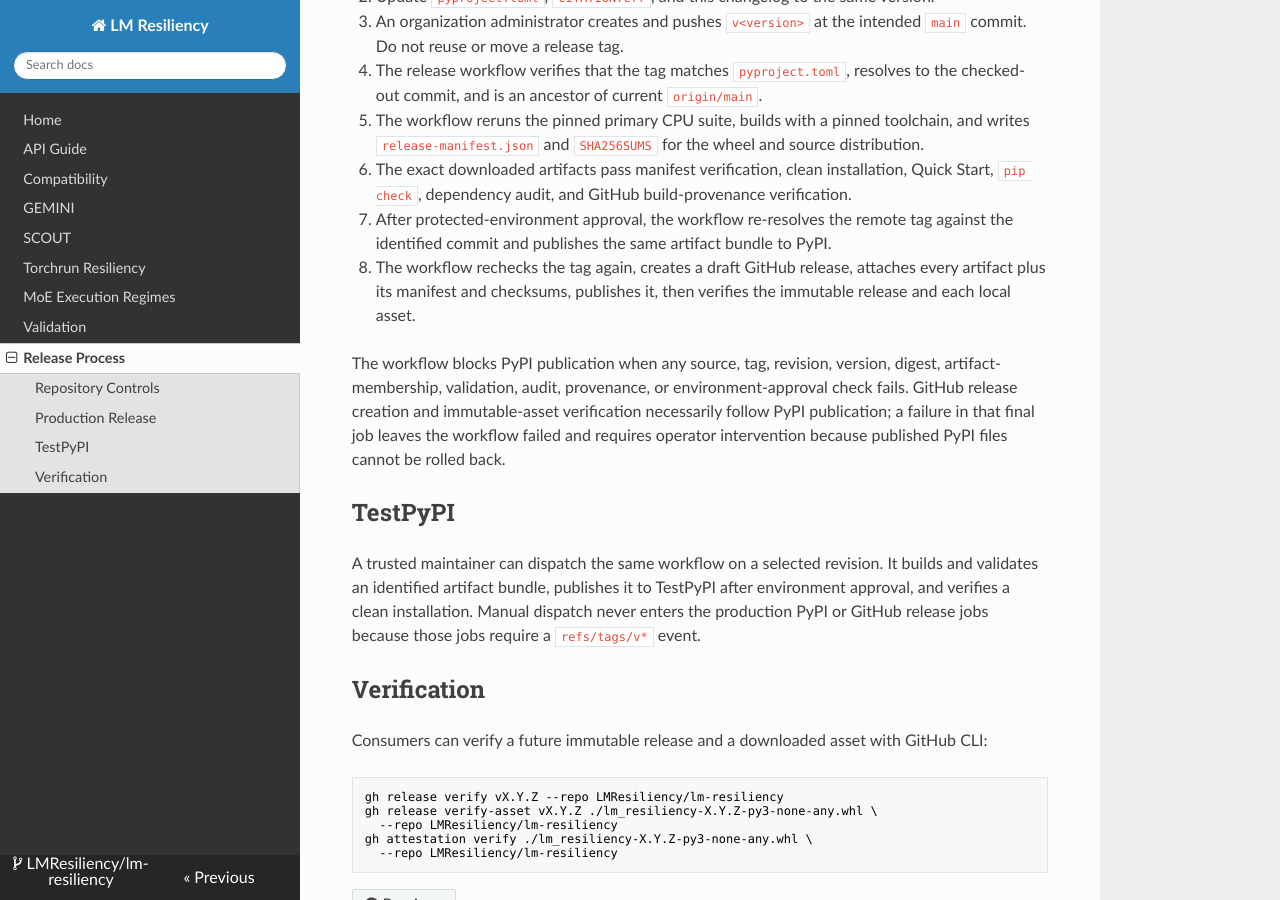
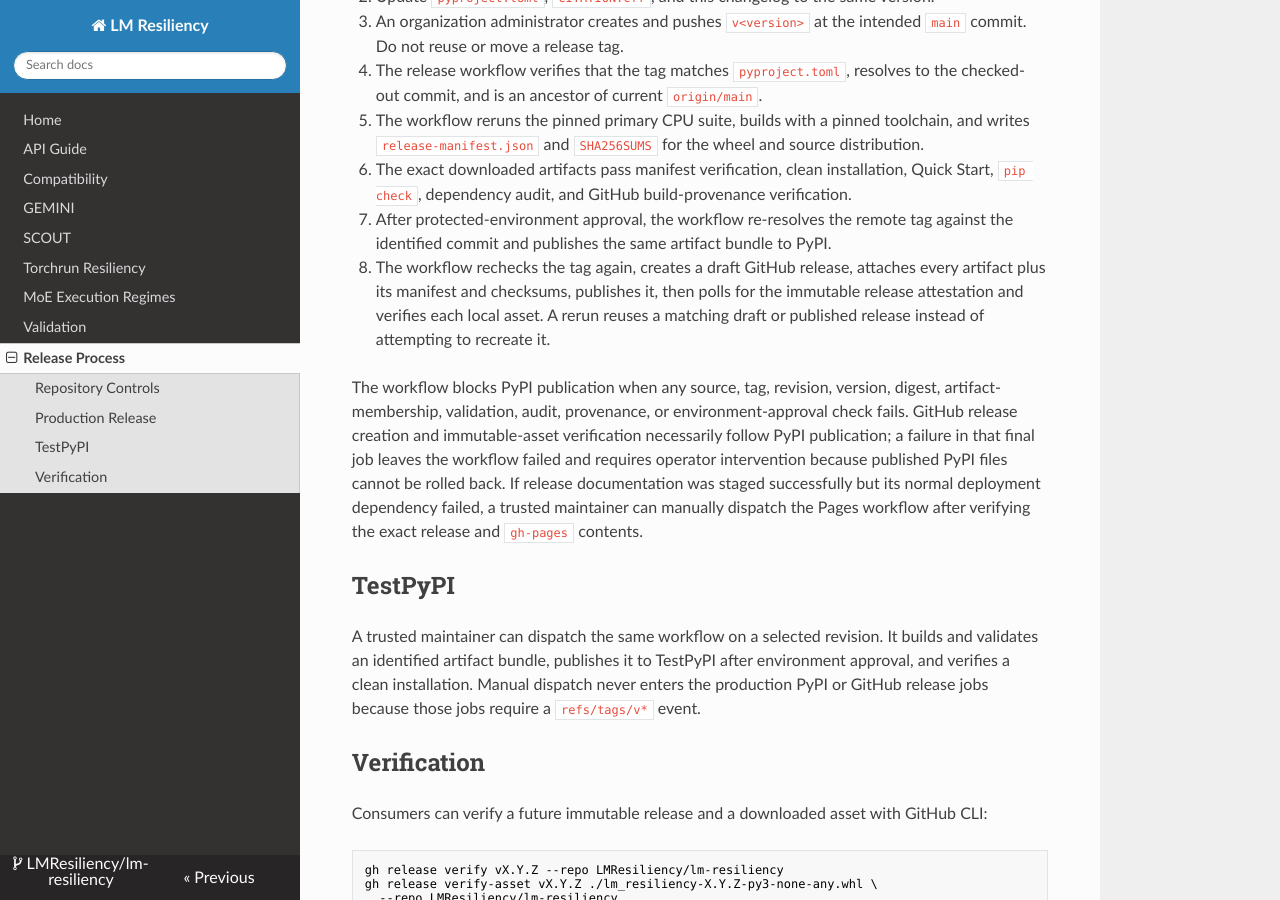
Before and after one commit to LMResiliency/lm-resiliency, an MkDocs documentation site: the page built from docs/release.md, in a window 1280 px wide and 900 px high, scrolled down 604 px. Built offline with MkDocs 1.6.1, drawn with Linux system fonts in a browser that asks for light colours; nearby versions of some CDN libraries.

Commit message:
[CI/Release] Make release publication resumable (#162)

```diff
--- a/docs/release.md
+++ b/docs/release.md
@@ -17,9 +17,9 @@ Production releases use one identified wheel and source distribution from build
 5. The workflow reruns the pinned primary CPU suite, builds with a pinned toolchain, and writes `release-manifest.json` and `SHA256SUMS` for the wheel and source distribution.
 6. The exact downloaded artifacts pass manifest verification, clean installation, Quick Start, `pip check`, dependency audit, and GitHub build-provenance verification.
 7. After protected-environment approval, the workflow re-resolves the remote tag against the identified commit and publishes the same artifact bundle to PyPI.
-8. The workflow rechecks the tag again, creates a draft GitHub release, attaches every artifact plus its manifest and checksums, publishes it, then verifies the immutable release and each local asset.
+8. The workflow rechecks the tag again, creates a draft GitHub release, attaches every artifact plus its manifest and checksums, publishes it, then polls for the immutable release attestation and verifies each local asset. A rerun reuses a matching draft or published release instead of attempting to recreate it.
 
-The workflow blocks PyPI publication when any source, tag, revision, version, digest, artifact-membership, validation, audit, provenance, or environment-approval check fails. GitHub release creation and immutable-asset verification necessarily follow PyPI publication; a failure in that final job leaves the workflow failed and requires operator intervention because published PyPI files cannot be rolled back.
+The workflow blocks PyPI publication when any source, tag, revision, version, digest, artifact-membership, validation, audit, provenance, or environment-approval check fails. GitHub release creation and immutable-asset verification necessarily follow PyPI publication; a failure in that final job leaves the workflow failed and requires operator intervention because published PyPI files cannot be rolled back. If release documentation was staged successfully but its normal deployment dependency failed, a trusted maintainer can manually dispatch the Pages workflow after verifying the exact release and `gh-pages` contents.
 
 ## TestPyPI
 
```
Also changed, not shown: 4 other files.
